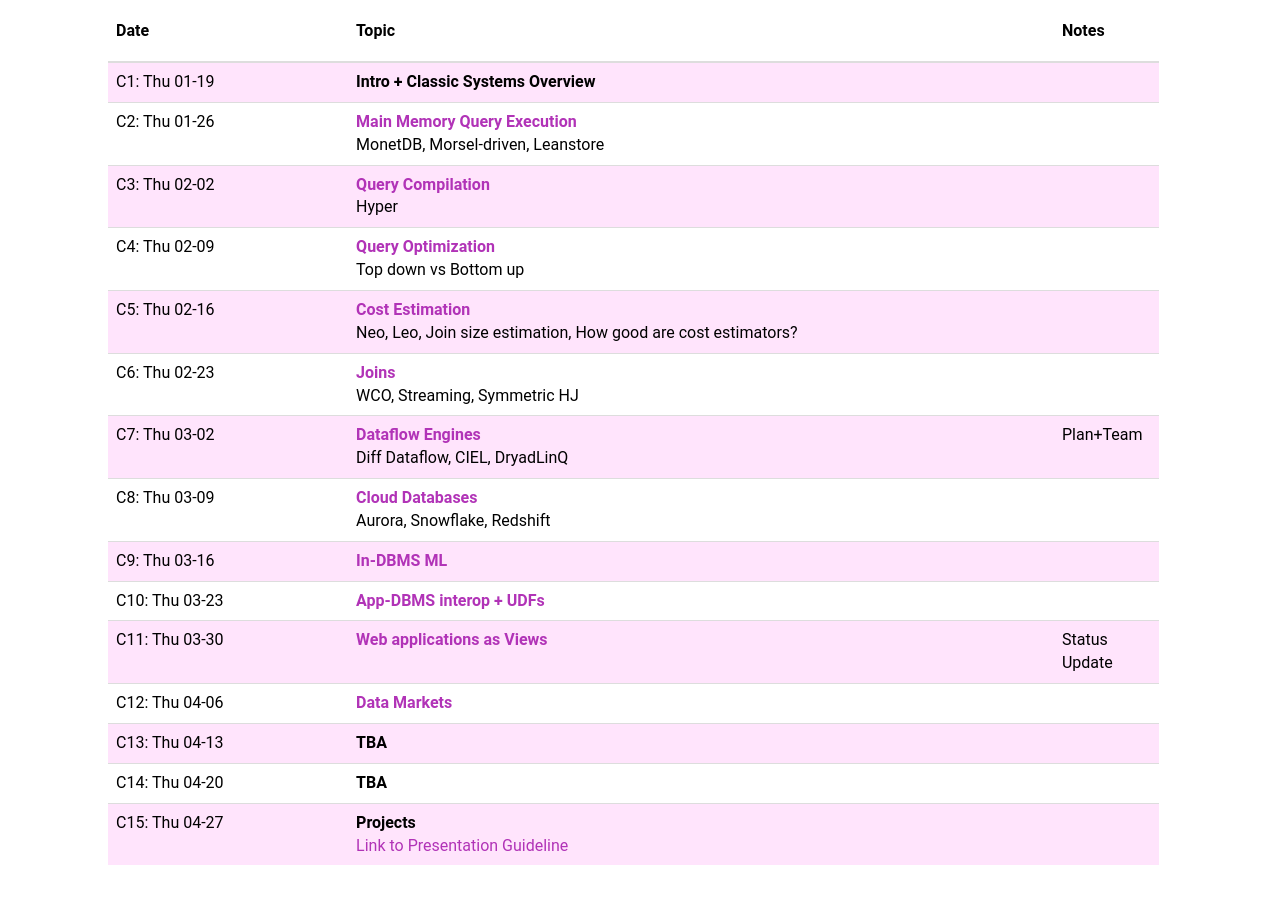
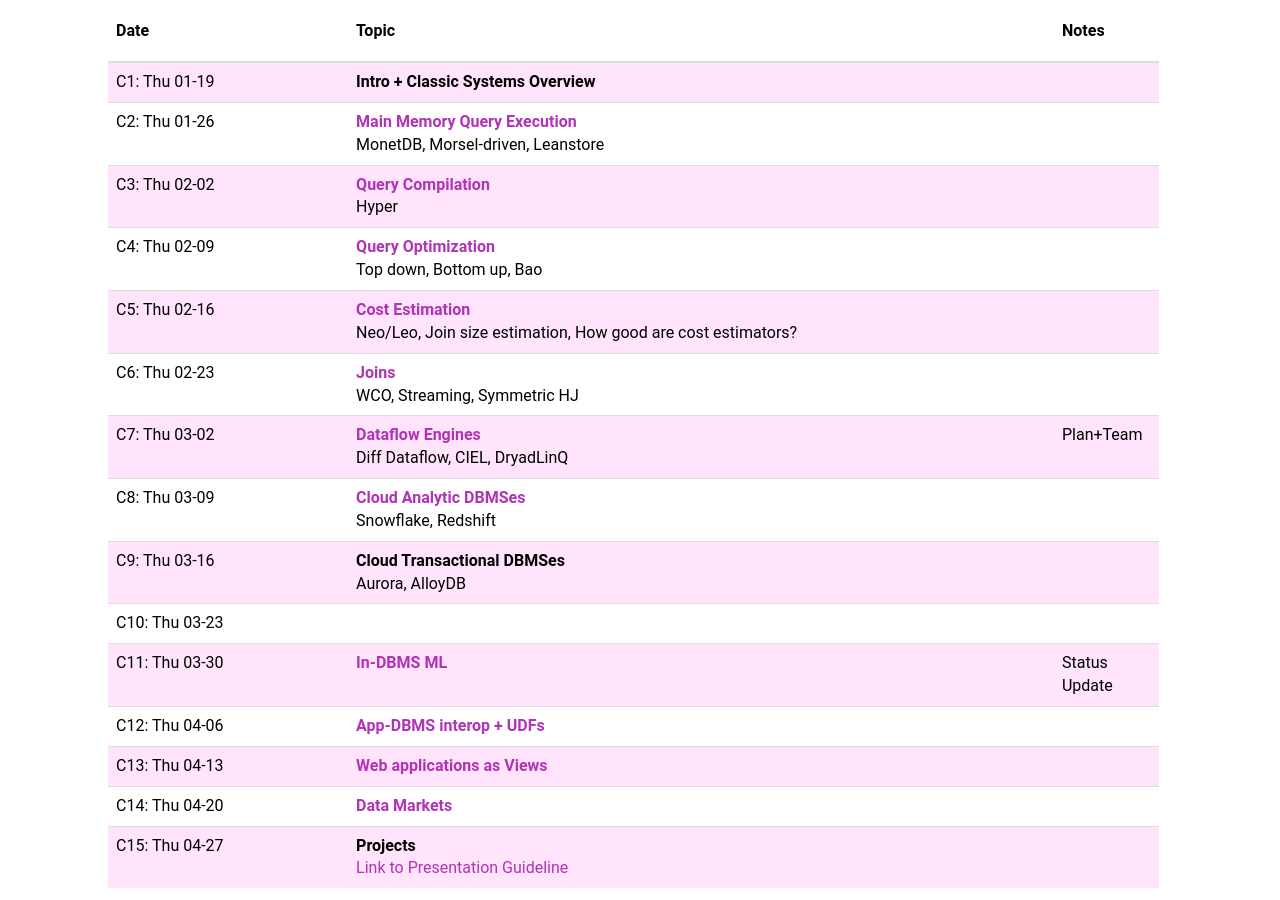
Before and after one commit to w6113/website_2022, a Jekyll site: the page built from index.md, in a window 1280 px wide and 900 px high, scrolled down 731 px. Built offline with Jekyll 4.4.1, drawn with Linux system fonts in a browser that asks for light colours.

Commit message:
lazy commit msg

```diff
--- a/_data/schedule.csv
+++ b/_data/schedule.csv
@@ -2,15 +2,15 @@
 #ffe4fc,Thu 01-19,Intro + Classic Systems Overview,,,
 white,Thu 01-26,Main Memory Query Execution,memstore,,"MonetDB, Morsel-driven, Leanstore"
 #ffe4fc,Thu 02-02,Query Compilation,compilation,,Hyper
-white,Thu 02-09,Query Optimization,qopt,,Top down vs Bottom up
-#ffe4fc,Thu 02-16,Cost Estimation,costest,,"Neo, Leo, Join size estimation, How good are cost estimators?"
+white,Thu 02-09,Query Optimization,qopt,,"Top down, Bottom up, Bao"
+#ffe4fc,Thu 02-16,Cost Estimation,costest,,"Neo/Leo, Join size estimation, How good are cost estimators?"
 white,Thu 02-23,Joins,join,,"WCO, Streaming, Symmetric HJ"
 #ffe4fc,Thu 03-02,Dataflow Engines,dataflow1,Plan+Team,"Diff Dataflow, CIEL, DryadLinQ"
-white,Thu 03-09,Cloud Databases,clouddb,,"Aurora, Snowflake, Redshift"
-#ffe4fc,Thu 03-16,In-DBMS ML,mlindb,,
-white,Thu 03-23,App-DBMS interop + UDFs,udfs,,
-#ffe4fc,Thu 03-30,Web applications as Views,apps,Status Update,
-white,Thu 04-06,Data Markets,datamarkets,,
-#ffe4fc,Thu 04-13,TBA,,,
-white,Thu 04-20,TBA,,,
+white,Thu 03-09,Cloud Analytic DBMSes,clouddb,,"Snowflake, Redshift"
+#ffe4fc,Thu 03-16,Cloud Transactional DBMSes,,,"Aurora, AlloyDB"
+white,Thu 03-23,,,,
+#ffe4fc,Thu 03-30,In-DBMS ML,mlindb,Status Update,
+white,Thu 04-06,App-DBMS interop + UDFs,udfs,,
+#ffe4fc,Thu 04-13,Web applications as Views,apps,,
+white,Thu 04-20,Data Markets,datamarkets,,
 #ffe4fc,Thu 04-27,Projects,,,"<a href=""https://w6113.github.io/projects#showcase"">Link to Presentation Guideline</a>"
```
Also changed, not shown: papers.md (+1 -0 lines).
